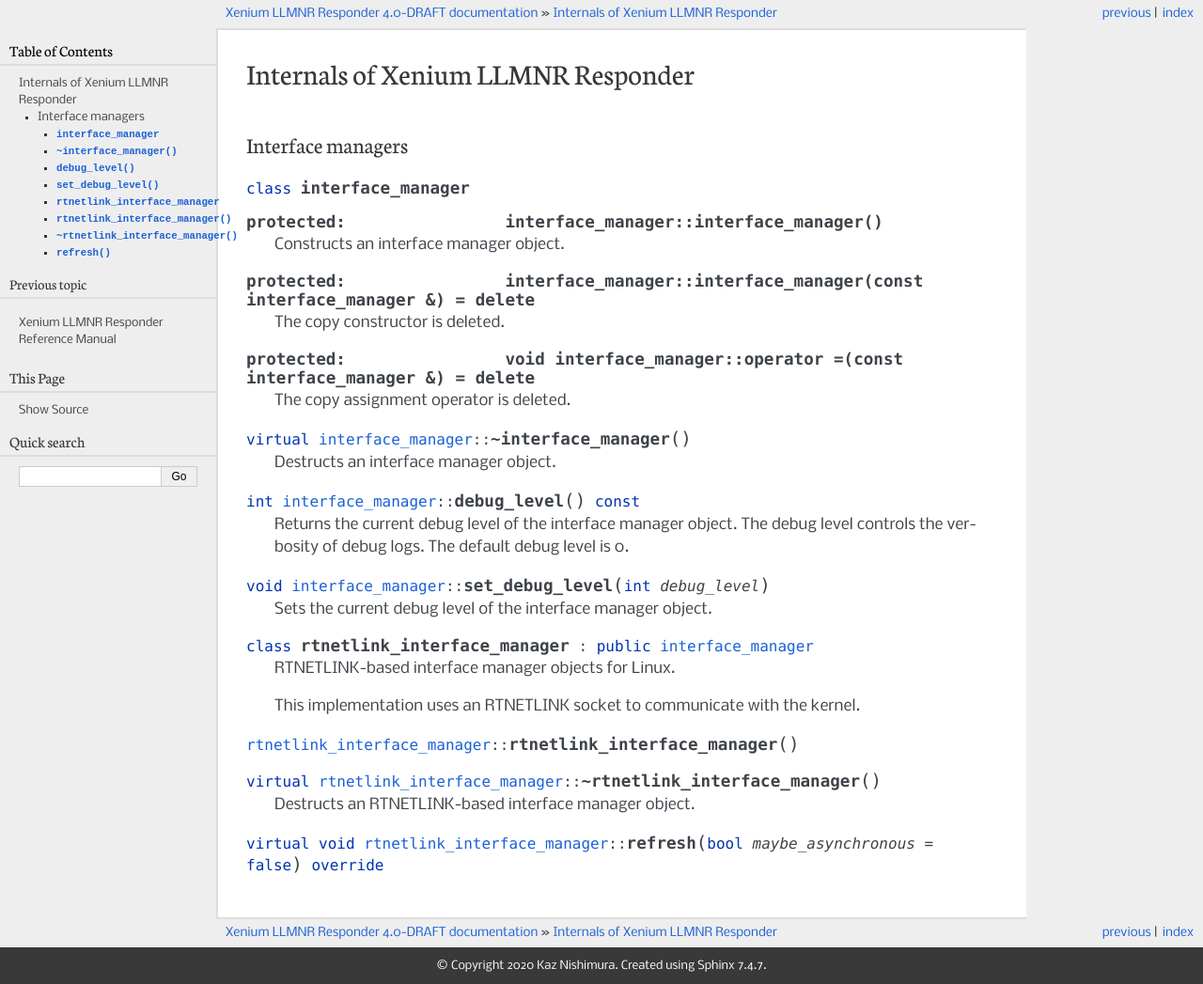
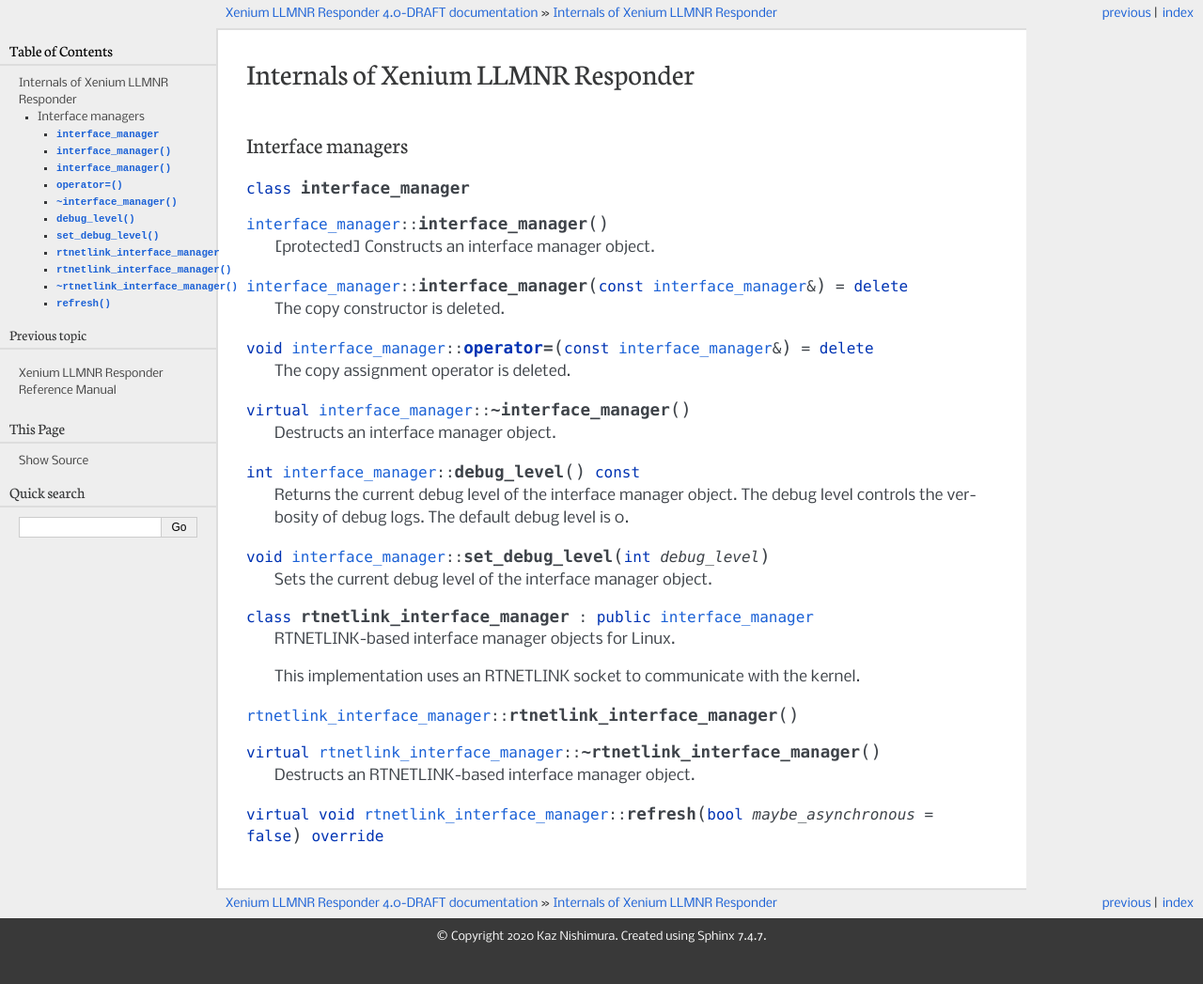
Before and after one commit to vx68k/xllmnrd, a Sphinx documentation site: the page built from sphinx/internals.rst, in a window 1280 px wide. Shown: the whole page at 94% size. Built offline with Sphinx 7.4.7, drawn with Linux system fonts in a browser that asks for light colours; after the commit the page ends 1016 px from its top, so only the background shows below that.

Commit message:
Update documentation

```diff
--- a/sphinx/internals.rst
+++ b/sphinx/internals.rst
@@ -8,18 +8,16 @@
 
 .. cpp:class:: interface_manager
 
-.. cpp:function:: protected: \
-                  interface_manager::interface_manager()
+.. cpp:function:: interface_manager::interface_manager()
 
+   [protected]
    Constructs an interface manager object.
 
-.. cpp:function:: protected: \
-                  interface_manager::interface_manager(const interface_manager &) = delete
+.. cpp:function:: interface_manager::interface_manager(const interface_manager &) = delete
 
    The copy constructor is deleted.
 
-.. cpp:function:: protected: \
-                  void interface_manager::operator =(const interface_manager &) = delete
+.. cpp:function:: void interface_manager::operator =(const interface_manager &) = delete
 
    The copy assignment operator is deleted.
 
```
